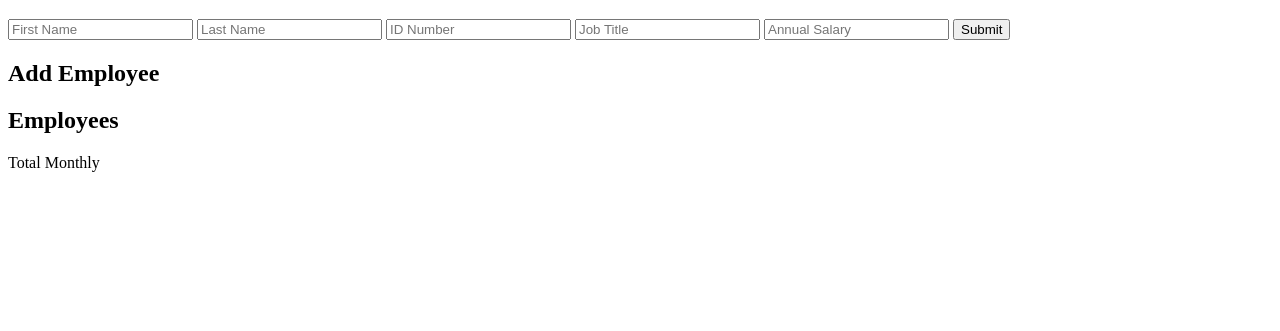
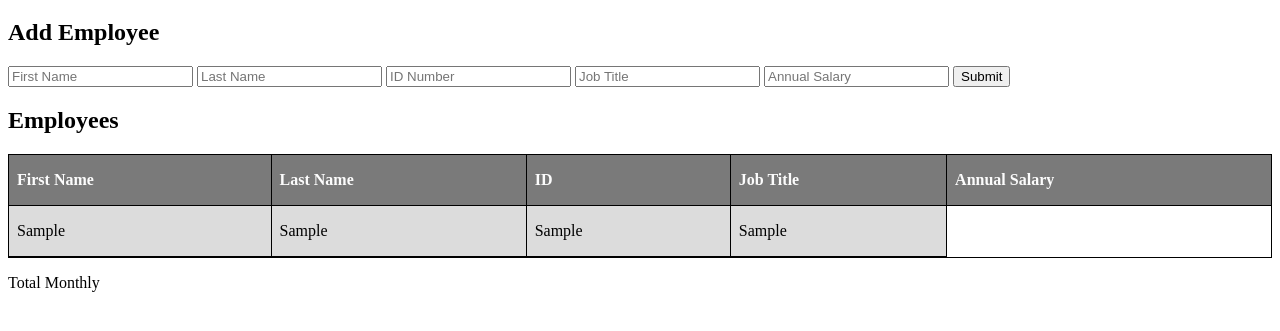
Before and after one commit to yalvarez08/weekend-challenge-salaryCalculator, a website: page index.html in a window 1280 px wide. Both pictures are taken after typing "Sample", "Sample", "Sample", "Sample", "Sample" into the empty fields and a click on the button "Submit". Shown: the part 61-392 px from the top of the page. Drawn offline with Linux system fonts and the light colour scheme.

Commit message:
created table css

```diff
--- a/index.html
+++ b/index.html
@@ -10,7 +10,11 @@
 <body>
   <header>
     <h1>Salary Calculator</h1>
+  </header>
 
+  <main>
+    <section>
+    <h2>Add Employee</h2>
       <!---insert form below-->
       <form onSubmit="performSubmit(event)">
           <input
@@ -41,11 +45,39 @@
           <button type="submit">Submit</button>
 
       </form>
-  </header>
-  <main>
-    <h2>Add Employee</h2>
+    </section>
+
+    <section></section>
       <h2>Employees</h2>
+      <table>
+        <thead>
+          <tr>
+            <th>First Name</th>
+            <th>Last Name</th>
+            <th>ID</th>
+            <th>Job Title</th>
+            <th>Annual Salary</th>
+
+          </tr>
+        </thead>
+        <tbody>
+          <tr>
+          <!--- location where form inputs will show in table-->
+            <!---<td></td>
+            <td></td>
+            <td></td>
+            <td></td>
+            <td></td>
+            <td></td> -->
+          </tr>
+
+
+
+        </tbody>
+      </table>
+    </section>
   </main>
+
   <footer>
     <p>Total Monthly</p>
   </footer>
--- a/main.css
+++ b/main.css
@@ -0,0 +1,26 @@
+
+
+/* Table style */
+table {
+    width: 100%;
+    text-align: left;
+  }
+  table, th, td {
+    border: 1px solid black;
+    border-collapse: collapse;
+    height: 2.15em;
+  }
+  th, td {
+    padding: .5em;
+    min-width: 3.5em;
+  }
+  thead {
+    background: #7a7a7a;
+    color: #fcfcfc;
+  }
+  tbody tr:nth-child(odd){
+    background: #fcfcfc;
+  }
+  tbody tr:nth-child(even){
+    background: #dcdcdc;
+  }
--- a/script1.js
+++ b/script1.js
@@ -24,8 +24,12 @@ let jobElement = document.getElementById('job_input');
 let annSalaryElement = document.getElementById('ann_salary_input');
 
 
+let formInputContainer = document.querySelector('tbody');
 
-
+formInputContainer.innerHTML += `
+<td>${fNameElement.value}</td><td>${lNameElement.value}</td><td>${idElement.value}</td>
+<td${jobElement.value}</td><td>${annSalaryElement.value}</td>
+`;
 
 
 
```
Lines whose indentation alone changed are shown as unchanged.
